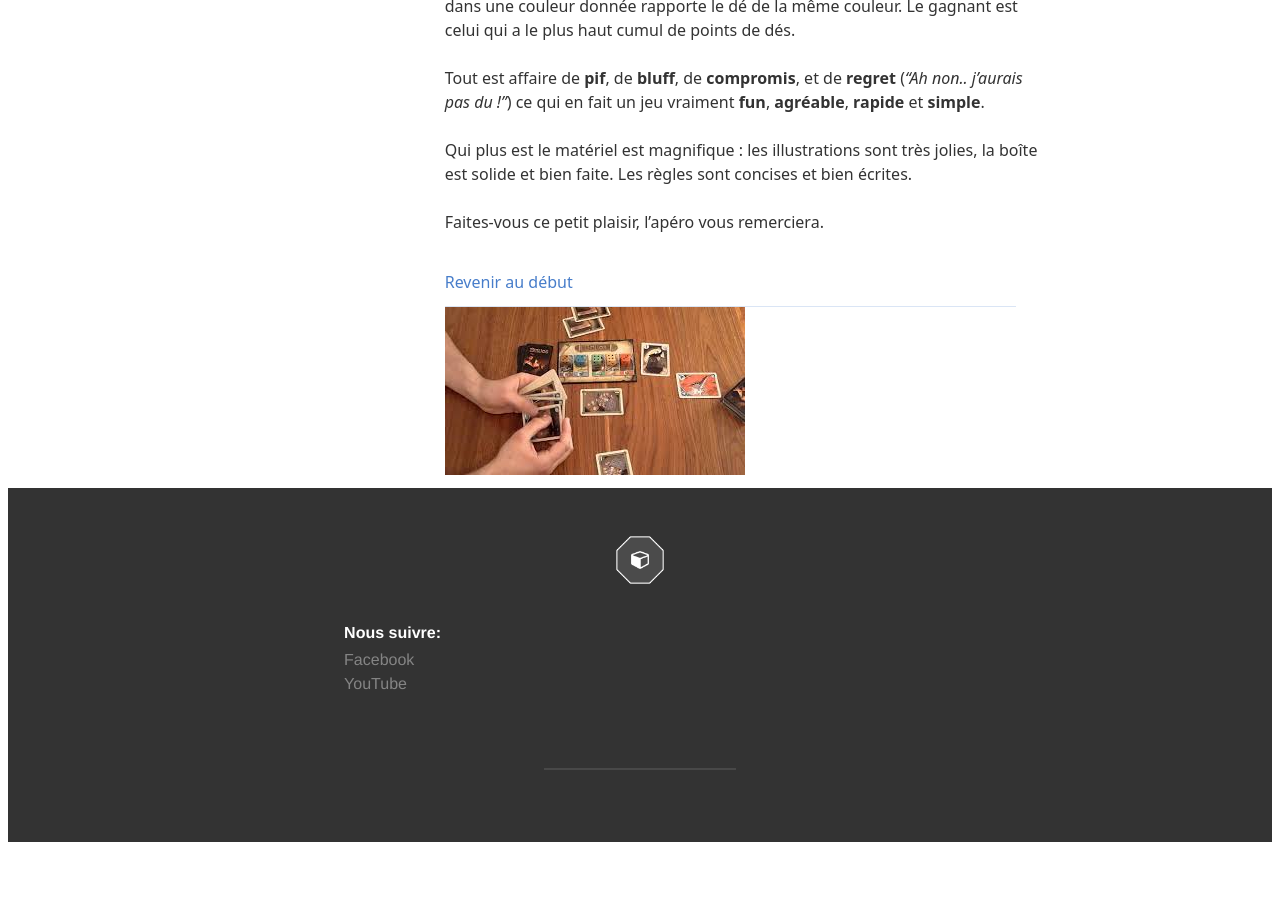
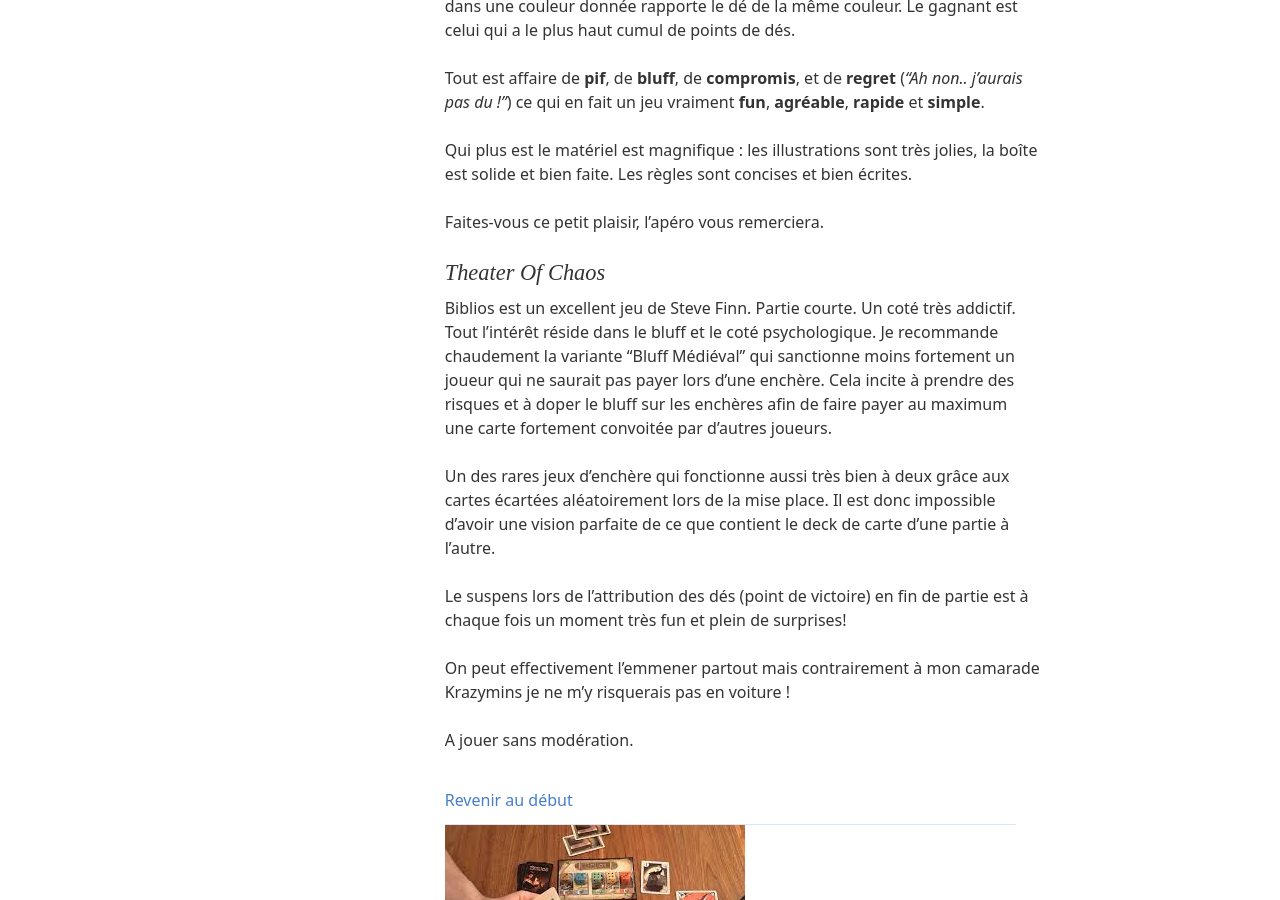
Before and after one commit to turn-over/turn-over, a Jekyll site: the page built from _posts/2015-08-27-Biblios.markdown, in a window 1280 px wide and 900 px high, scrolled down 2031 px. Built offline with Jekyll 4.4.1, drawn with Linux system fonts in a browser that asks for light colours; nearby versions of some CDN libraries; library files that are not in the unit come from our copies; before the commit the page ends 2881 px from its top, so only the background shows below that.

Commit message:
Biblios ToC review added

```diff
--- a/_posts/2015-08-27-Biblios.markdown
+++ b/_posts/2015-08-27-Biblios.markdown
@@ -57,3 +59,15 @@ Tout est affaire de **pif**, de **bluff**, de **compromis**, et de **regret** (*
 Qui plus est le matériel est magnifique : les illustrations sont très jolies, la boîte est solide et bien faite. Les règles sont concises et bien écrites.
 
 Faites-vous ce petit plaisir, l'apéro vous remerciera.
+
+### Theater Of Chaos
+
+Biblios est un excellent jeu de Steve Finn. Partie courte. Un coté très addictif. Tout l'intérêt réside dans le bluff et le coté psychologique. Je recommande chaudement la variante “Bluff Médiéval” qui sanctionne moins fortement un joueur qui ne saurait pas payer lors d'une enchère. Cela incite à prendre des risques et à doper le bluff sur les enchères afin de faire payer au maximum une carte fortement convoitée par d'autres joueurs.
+
+Un des rares jeux d'enchère qui fonctionne aussi très bien à deux grâce aux cartes écartées aléatoirement lors de la mise place. Il est donc impossible d'avoir une vision parfaite de ce que contient le deck de carte d'une partie à l'autre.
+
+Le suspens lors de l'attribution des dés (point de victoire) en fin de partie est à chaque fois un moment très fun et plein de surprises!
+
+On peut effectivement l'emmener partout mais contrairement à mon camarade Krazymins je ne m'y risquerais pas en voiture !
+
+A jouer sans modération.
```
Also changed, not shown: other parts of _posts/2015-08-27-Biblios.markdown (+2 -0 lines).
